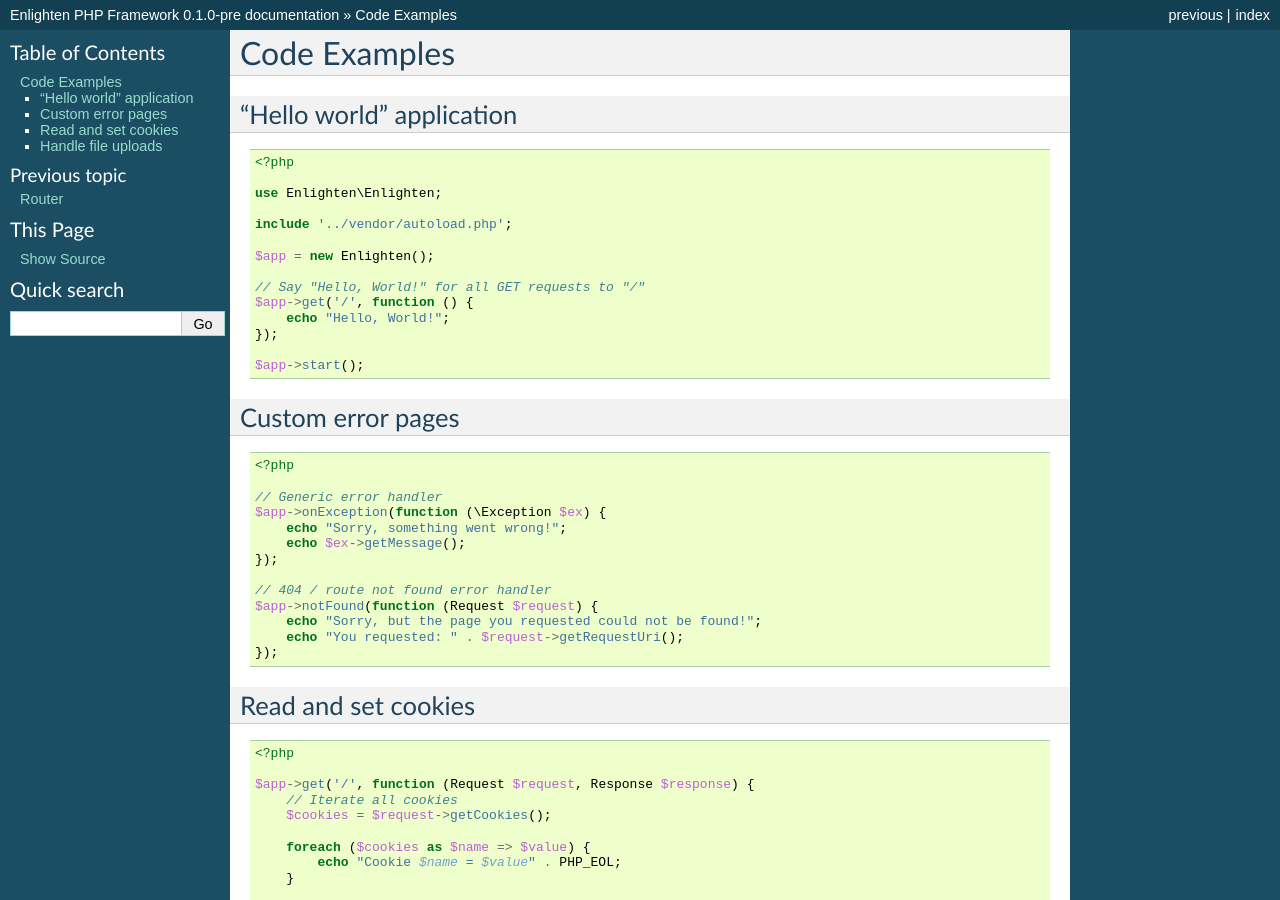
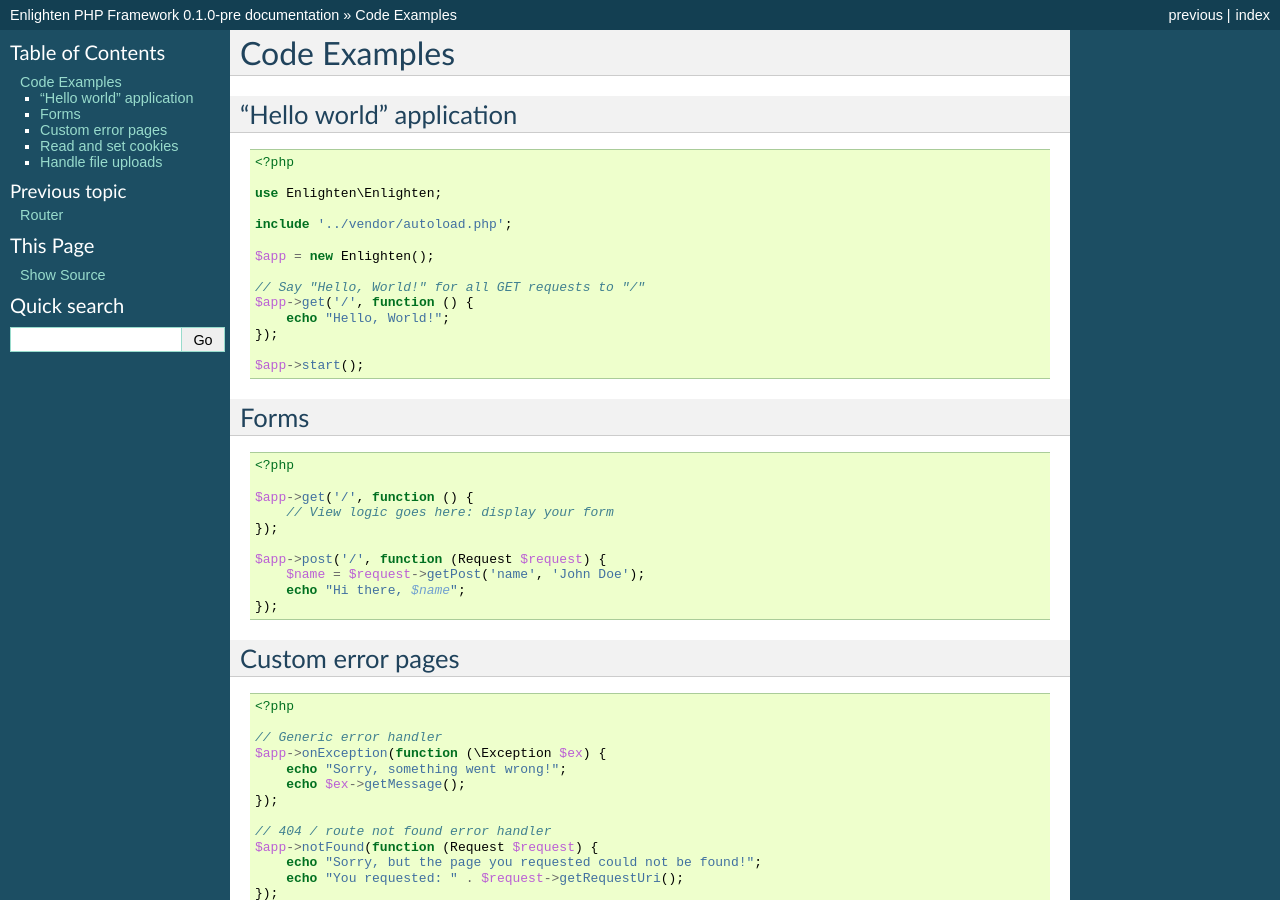
Before and after one commit to roydejong/Enlighten, a Sphinx documentation site: the page built from docs/examples.rst, in a window 1280 px wide and 900 px high. Built offline with Sphinx 7.4.7, drawn with Linux system fonts in a browser that asks for light colours.

Commit message:
Docs - Examples: Forms

```diff
--- a/docs/examples.rst
+++ b/docs/examples.rst
@@ -20,6 +20,23 @@ Code Examples
     });
 
     $app->start();
+
+Forms
+^^^^^
+
+.. code-block:: php
+
+    <?php
+
+    $app->get('/', function () {
+        // View logic goes here: display your form
+    });
+
+    $app->post('/', function (Request $request) {
+        $name = $request->getPost('name', 'John Doe');
+        echo "Hi there, $name";
+    });
+
 
 Custom error pages
 ^^^^^^^^^^^^^^^^^^
```
